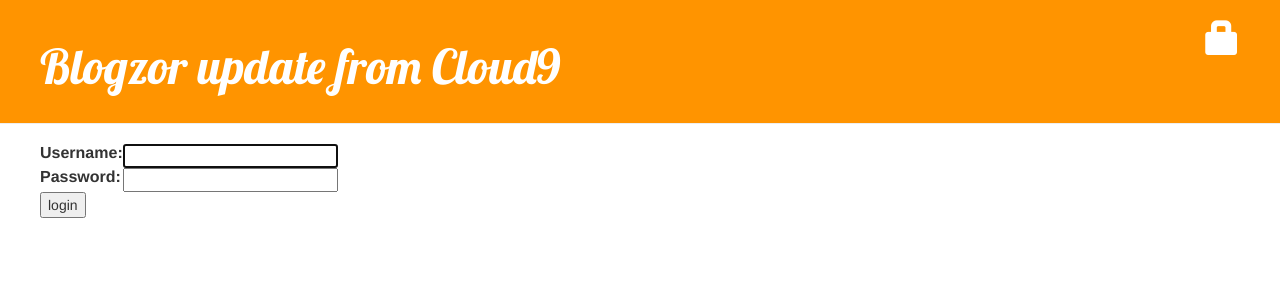
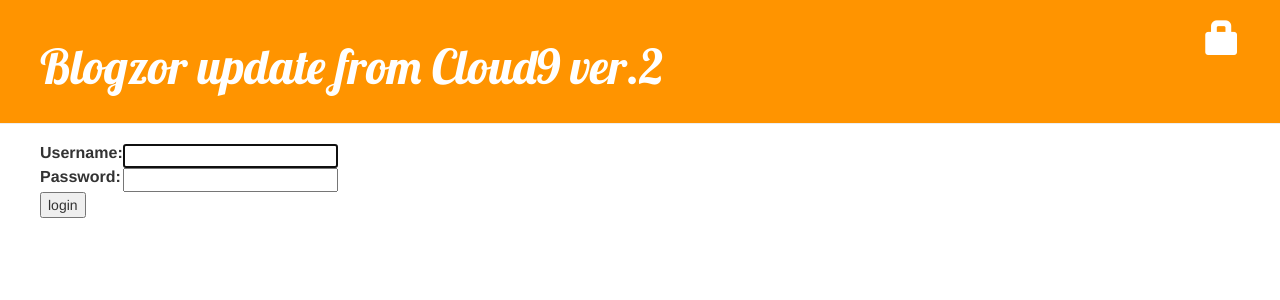
Before and after one commit to venkor/courier, a Django app: page /accounts/login/?next=/packages/1/ in a window 1280 px wide. Shown: the top 300 px of the page. Run offline with Django 3.2, Linux system fonts and the light colour scheme; some libraries are stand-ins or nearby versions.

Commit message:
Second test update from Cloud9

```diff
--- a/blog/templates/blog/base.html
+++ b/blog/templates/blog/base.html
@@ -32,7 +32,7 @@
 		    <a href="{% url 'login' %}" class="top-menu"><span class="glyphicon glyphicon-lock"></span></a>
 		    {% endif %}
 
-		    <h1><a href="{% url 'post_list' %}">Blogzor update from Cloud9</a></h1>
+		    <h1><a href="{% url 'post_list' %}">Blogzor update from Cloud9 ver.2</a></h1>
 		</div>
 	    <div class="content">
 	        <div class="row">
```
